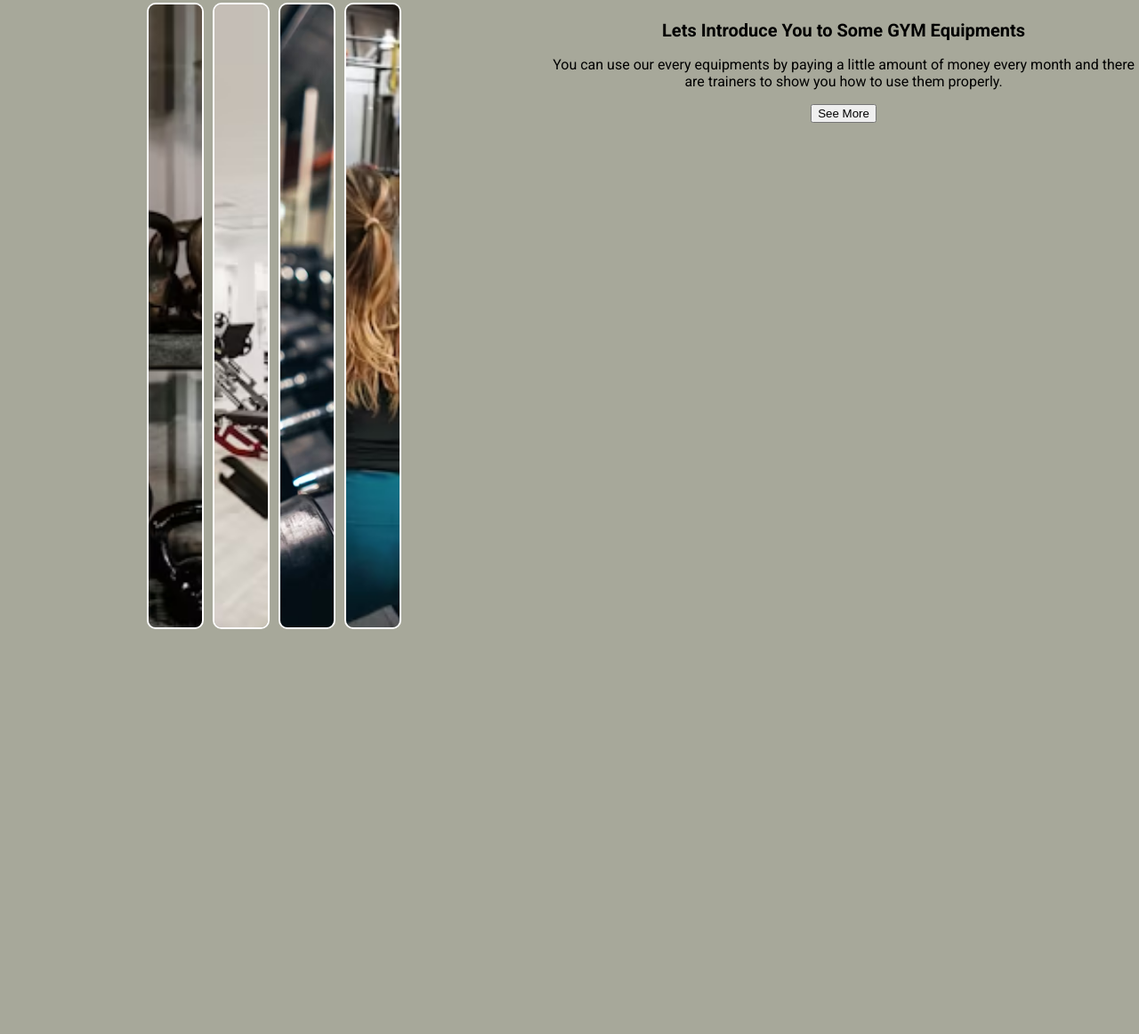
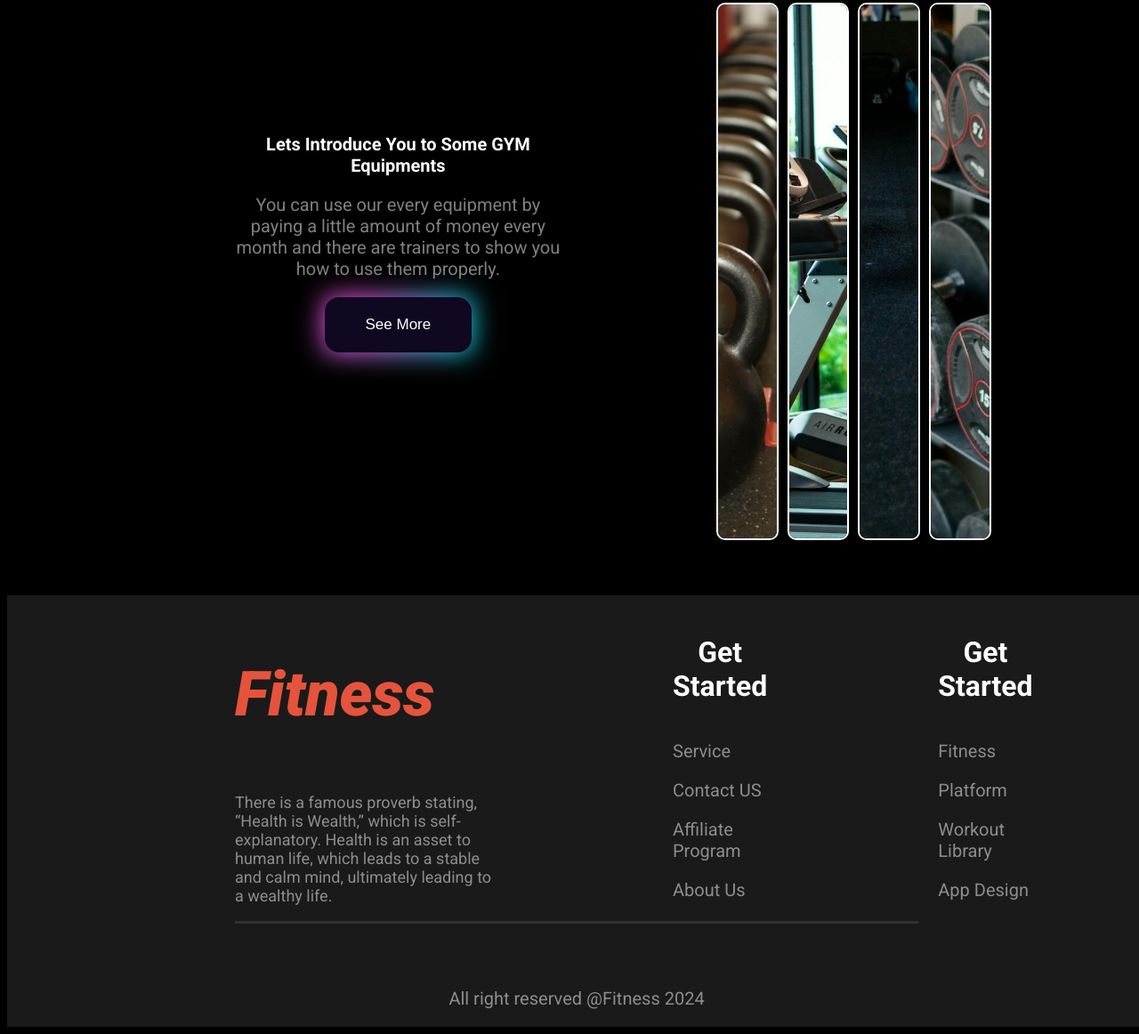
Before and after one commit to SamiKhan077/ASSIGNMENT-02, a plain HTML site: page index.html in a window 1280 px wide. Shown: the part 3684-4846 px from the top of the page at 89% size. Before the commit the page ends 4397 px from the top, so only its background shows below. Drawn offline with Linux system fonts and the light colour scheme; a web font is replaced by a local one.

Commit message:
special sec and footer completed

```diff
--- a/index.html
+++ b/index.html
@@ -143,17 +143,36 @@
         </section>
     </section>
     <section class="special">
+        <div class="special-text">
+            <h1 class="bmi-text">Lets Introduce You to Some GYM Equipments</h1>
+            <p class="font-size-p">You can use our every equipment by paying a little amount of money every month and there are trainers to show you how to use them properly.</p>
+            <button class="special-btn"></a>See More</button>
+        </div>
         <div class="special-sec">
-            <img src="images/1st-gym-image.jpg" alt="">
-            <img src="images/2nd-gym-image.jpg" alt="">
-            <img src="images/3rd-gym-image.jpg" alt="">
-            <img src="images/4th-gym-image.jpg" alt="">
+            <img src="images/gym-image08.jpg.jpg" alt="">
+            <img src="images/gym-image05.jpg.jpg" alt="">
+            <img src="images/gym-image06.jpg.jpg" alt="">
+            <img src="images/gym-image07.jpg.jpg" alt="">
         </div>
-        <div class="special-text">
-            <h1>Lets Introduce You to Some GYM Equipments</h1>
-            <p>You can use our every equipments by paying a little amount of money every month and there are trainers to show you how to use them properly.</p>
-            <button class="special-btn">See More</button>
-        </div>
+    </section>
+    <section class="footer">
+        <section class="footer-eliment">
+            <div class="footer-div1">
+                <h1>Fitness</h1>
+                <p>There is a famous proverb stating, “Health is Wealth,” which is self-explanatory. Health is an asset to human life, which leads to a stable and calm mind, ultimately leading to a wealthy life.</p>
+            </div>
+            <div class="footer-div2">
+                <h1 class="footer-font">Get Started</h1>
+                <a href="#">Service</a><a href="">Contact US</a><a href="">Affiliate Program</a><a href="">About Us</a>
+            </div>
+            <div class="footer-div3">
+                <h1 class="footer-font">Get Started</h1>
+                <a href="">Fitness</a><a href="">Platform</a><a href="">Workout Library</a><a href="">App Design</a>
+            </div>
+        </section>
+            <div class="footer-reserve">
+                <p class="reserve">All right reserved @Fitness 2024</p>
+            </div>
     </section>
 </body>
 </html>
--- a/styles/styles.css
+++ b/styles/styles.css
@@ -2,7 +2,7 @@
 /* @import url('https://fonts.googleapis.com/css2?family=Azeret+Mono:ital,wght@0,100..900;1,100..900&family=Inter:wght@100..900&display=swap'); */
 
 body {
-    background: rgba(35, 37, 0, 0.397);
+    background:black;
     width: 100%;
     font-family: "Roboto", sans-serif;
     font-style: normal;
@@ -321,8 +321,8 @@ body {
     grid-template-columns: repeat(3,1fr);
     gap: 20px;
     margin: 3% 20%;
-    background:
-    rgba(255, 255, 255, 0.1) ;
+    background: rgba(255, 255, 255, 0.1) ;
+    border-radius: 18px;
 }
 
 .jerome {
@@ -411,7 +411,7 @@ body {
     justify-content: center;
     align-items: center;
     width: 70%;
-    height: 700px;
+    height: 600px;
     gap: 10px;
 }
 
@@ -427,3 +427,106 @@ body {
 .special-sec img:hover {
     width: 50%;
 }
+
+.special-text {
+    margin: 10% 0 ;
+    margin-left: 20%;
+    width: 500px;
+}
+
+.special-btn {
+    width: 165px;
+    height: 62px;
+    cursor: pointer;
+    color: #fff;
+    font-size: 17px;
+    border-radius: 1rem;
+    border: none;
+    position: relative;
+    background: #100720;
+    transition: 0.1s;
+}
+
+.special-btn::after {
+    content: '';
+    width: 100%;
+    height: 100%;
+    background-image: radial-gradient( circle farthest-corner at 10% 20%, rgba(255,94,247,1) 17.8%, rgba(2,245,255,1) 100.2%);
+    filter: blur(15px);
+    z-index: -1;
+    position: absolute;
+    left: 0;
+    top: 0;
+}
+
+.special-btn:active {
+    transform: scale(0.9) rotate(3deg);
+    background: radial-gradient( circle farthest-corner at 10% 20%, rgba(255,94,247,1) 17.8%, rgba(2,245,255,1) 100.2%);
+    transition: 0.5s;
+}
+
+.footer {
+    background: rgba(255, 255, 255, 0.1);
+    margin-top: 5%;
+}
+
+.footer-eliment {
+    display: flex;
+    align-items: center;
+    margin: 2% 20%;
+    margin-bottom: 4%;
+    border-bottom: 3px solid rgba(255, 255, 255, 0.1) ;
+    gap: 25%;
+}
+
+.footer-div1 p {
+    width: 300px ;
+}
+
+.footer-div1 h1 {
+    font-size: 70px;
+    font-style: italic;
+    color: #E6533C;
+    font-weight: 800;
+}
+
+.footer-div1 p {
+    font-size: 18px;
+    font-weight: 400;
+    color: rgba(255, 255, 255, 0.5);
+}
+
+.footer-div2 {
+    display: flex;
+    flex-direction: column;
+}
+
+.footer-div3 {
+    display: flex;
+    flex-direction: column;
+}
+
+.footer-eliment a {
+    text-decoration: none;
+    color: rgba(255, 255, 255, 0.5);
+    padding: 10px 0;
+    font-size: 20px;
+}
+
+.reserve {
+    color: rgba(255, 255, 255, 0.5);
+    font-size: 20px;
+}
+
+.footer-reserve {
+    display: flex;
+    justify-content: center;
+    align-items: center;
+}
+
+.footer-font {
+    font-size:32px ;
+    font-weight: 700;
+    text-align: center;
+    color: rgba(255, 255, 255,1);
+}
```
Also changed, not shown: images/gym-image05.jpg.jpg (added), images/gym-image06.jpg.jpg (added), images/gym-image07.jpg.jpg (added), images/gym-image08.jpg.jpg (added).
